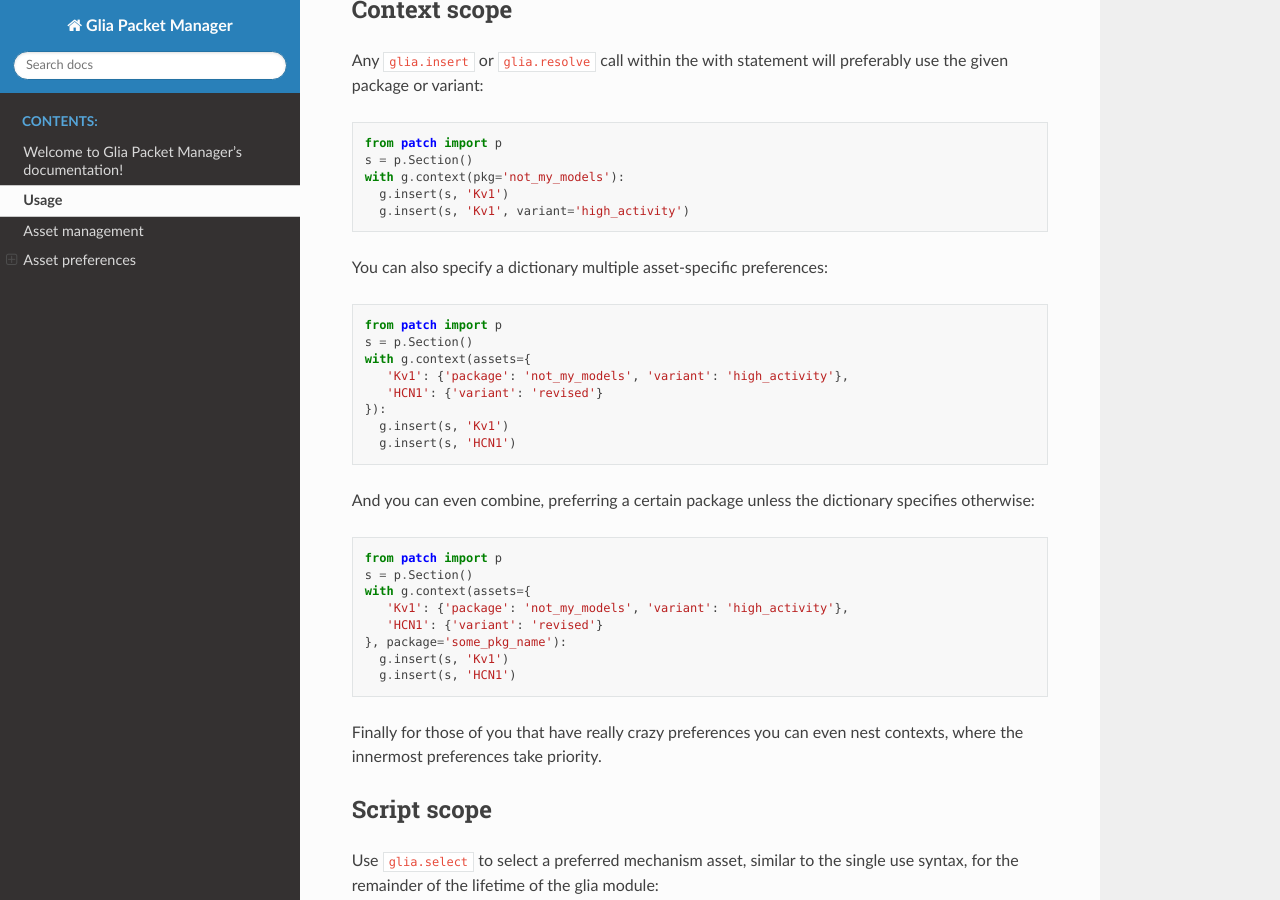
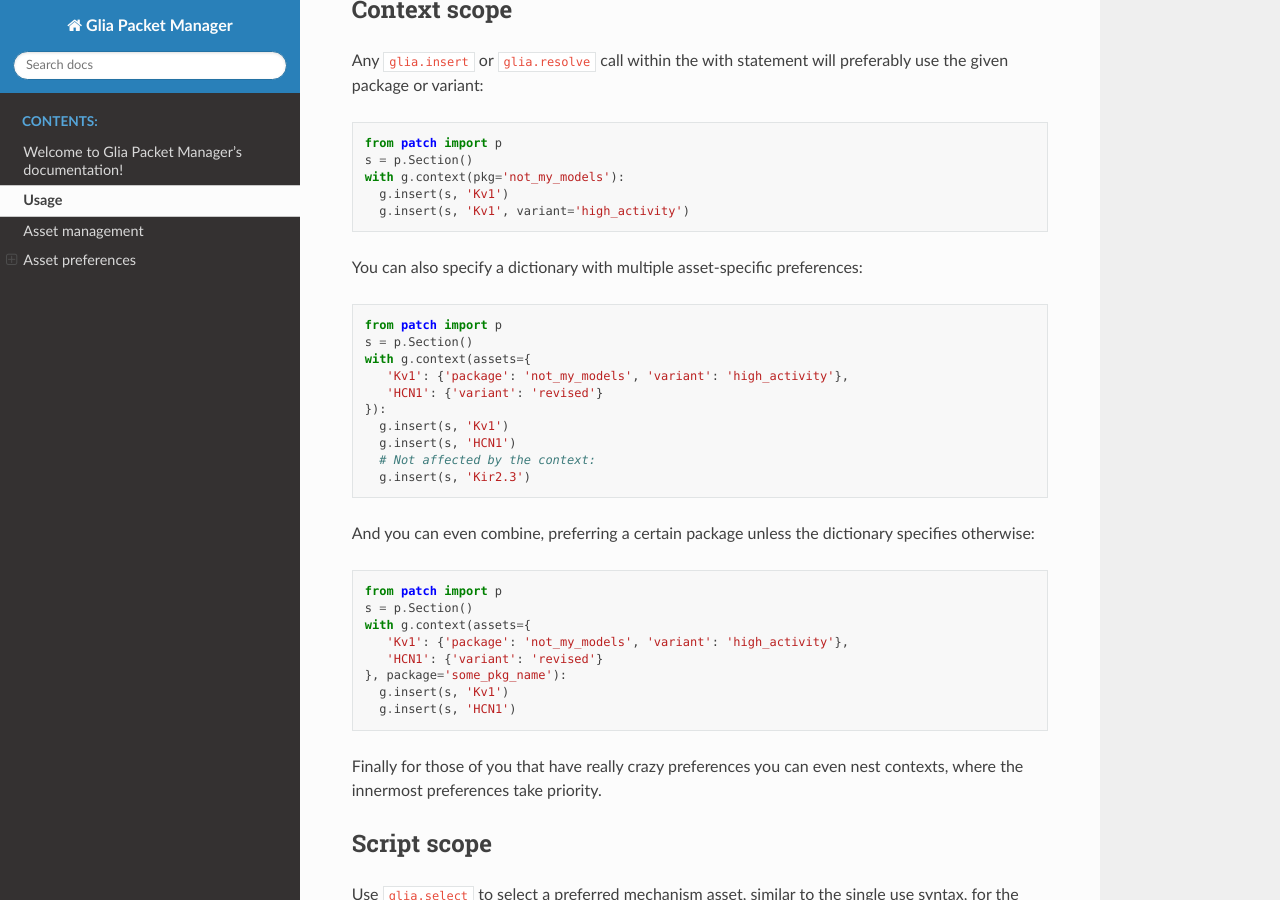
Before and after one commit to dbbs-lab/glia, a Sphinx documentation site: the page built from docs/source/usage.rst, in a window 1280 px wide and 900 px high, scrolled down 1830 px. Built offline with Sphinx 7.4.7 and the Read the Docs theme 2.0.0, drawn with Linux system fonts in a browser that asks for light colours; formulas are drawn with MathJax 3; pages that are not in the unit, such as notebooks, are missing from menus.

Commit message:
corrected docs slightly

```diff
--- a/docs/source/usage.rst
+++ b/docs/source/usage.rst
@@ -92,7 +92,7 @@ use the given package or variant:
      g.insert(s, 'Kv1')
      g.insert(s, 'Kv1', variant='high_activity')
 
-You can also specify a dictionary multiple asset-specific preferences:
+You can also specify a dictionary with multiple asset-specific preferences:
 
 .. code-block:: python
 
@@ -104,6 +104,8 @@ You can also specify a dictionary multiple asset-specific preferences:
    }):
      g.insert(s, 'Kv1')
      g.insert(s, 'HCN1')
+     # Not affected by the context:
+     g.insert(s, 'Kir2.3')
 
 And you can even combine, preferring a certain package unless the dictionary specifies
 otherwise:
```
Also changed, not shown: README.md (+3 -1 lines).
